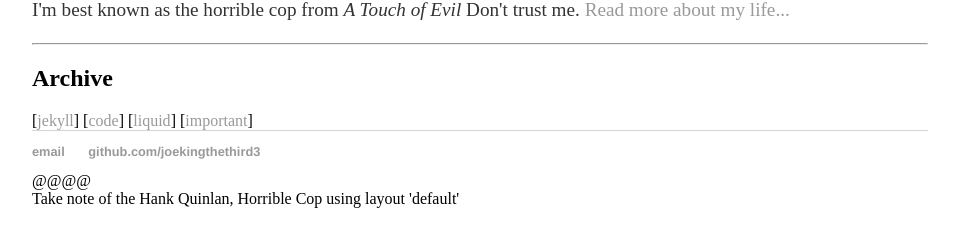
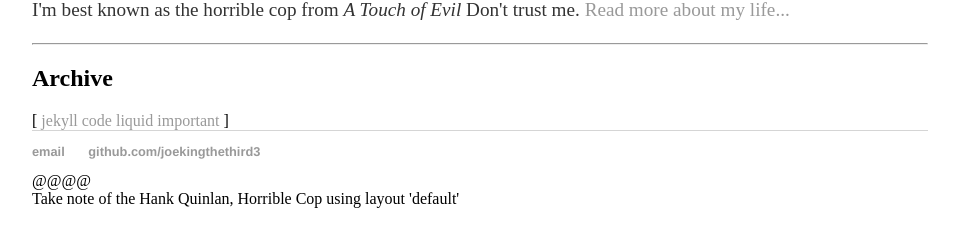
Before and after one commit to joekingTheThird3/joekingTheThird3.github.io, a Jekyll site: the page built from index.html, in a window 1280 px wide. Shown: the part 200-447 px from the top of the page, without its empty margins (160-1119 px from the left). Built offline with Jekyll 4.4.1, drawn with Linux system fonts in a browser that asks for light colours.

Commit message:
Update archive.html

```diff
--- a/_includes/archive.html
+++ b/_includes/archive.html
@@ -5,7 +5,9 @@
   {% endfor %}
 {% endcapture %}
 {% assign sortedtemptags = temptags | split:' ' | sort | reverse %}
+<span>[
 {% for temptag in sortedtemptags %}
   {% assign tagitems = temptag | split: '#' %}
-  {% capture tagname %}{{ tagitems[1] }}{% endcapture %}<span>[<a href="/tag/{{ tagname }}">{{ tagname }}</a>]</span>
+  {% capture tagname %}{{ tagitems[1] }}{% endcapture %}<a href="/tag/{{ tagname }}">{{ tagname }}</a>
 {% endfor %}
+]</span>
```
